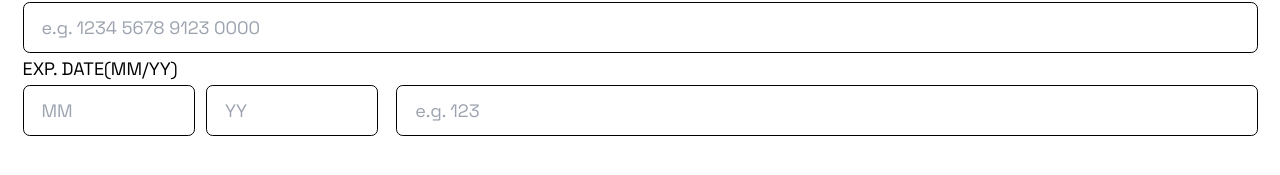
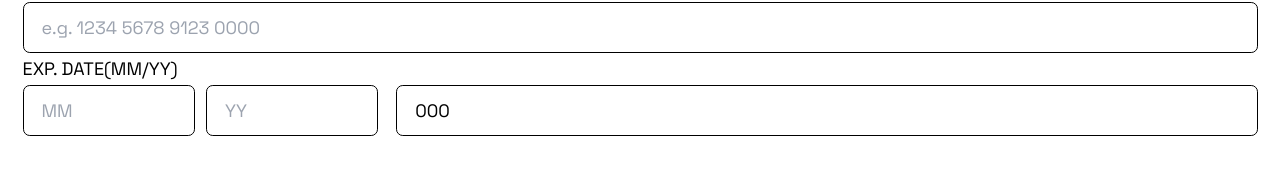
Before and after one commit to soewaiyanag/interactive-card-details-form, a React (Create React App) app: page / in a window 1280 px wide. Shown: the part 563-738 px from the top of the page. Built offline with nearby package versions, Linux system fonts and the light colour scheme.

Commit message:
fix: seperated expDateSlice.js to monthSlice.js && yearSlice.js to make NumberInput.js to use globally

```diff
--- a/src/Components/NumberInput.js
+++ b/src/Components/NumberInput.js
@@ -1,16 +1,17 @@
 import { useDispatch, useSelector } from "react-redux";
+import { useRef } from "react";
 import clamp from "functions/clamp";
 import formatTo2Digits from "functions/formatTo2Digits";
 
 const NumberInput = ({ min, max, id, action, name, placeholder }) => {
   const dispatch = useDispatch();
-  const stateValue = useSelector((state) => state.expDate[name]);
+  const stateValue = useSelector((state) => state[name].value);
   const value = stateValue === "00" ? "" : stateValue;
 
   const onChangeHandler = (event) => {
     const clampedValue = clamp(event.target.value, min, max);
     const formattedValue = formatTo2Digits(clampedValue);
-    dispatch(action({ [name]: formattedValue }));
+    dispatch(action({ value: formattedValue }));
   };
 
   return (
--- a/src/app/store.js
+++ b/src/app/store.js
@@ -1,14 +1,16 @@
 import { configureStore } from "@reduxjs/toolkit";
 import cardNumberReducer from "features/cardNumber/cardNumberSlice";
 import cardHolderReducer from "features/cardHolder/cardHolderSlice";
-import expDateReducer from "features/expDate/expDateSlice";
+import monthReducer from "features/month/monthSlice";
+import yearReducer from "features/year/yearSlice";
 import cvcReducer from "features/cvc/cvcSlice";
 
 const store = configureStore({
   reducer: {
     cardNumber: cardNumberReducer,
     cardHolder: cardHolderReducer,
-    expDate: expDateReducer,
+    month: monthReducer,
+    year: yearReducer,
     cvc: cvcReducer,
   },
 });
--- a/src/features/cvc/CvcInput.js
+++ b/src/features/cvc/CvcInput.js
@@ -3,7 +3,7 @@ import { update } from "./cvcSlice";
 
 const CvcInput = () => {
   const min = 0;
-  const max = 99;
+  const max = 999;
 
   return (
     <NumberInput
--- a/src/features/expDate/ExpDate.js
+++ b/src/features/expDate/ExpDate.js
@@ -1,9 +1,9 @@
 import { useSelector } from "react-redux";
 
 const ExpDate = () => {
-  const date = useSelector((state) => state.expDate);
-  const month = date.month || "00";
-  const year = date.year || "00";
+  const year = useSelector((state) => state.year.value) || "00";
+  const month = useSelector((state) => state.month.value) || "00";
+  console.log(year, month);
   return <span className="card-small-text">{month + "/" + year}</span>;
 };
 
--- a/src/features/expDate/ExpDateInput.js
+++ b/src/features/expDate/ExpDateInput.js
@@ -1,5 +1,5 @@
-import MonthInput from "./MonthInput";
-import YearInput from "./YearInput";
+import MonthInput from "../month/MonthInput";
+import YearInput from "../year/YearInput";
 
 const ExpDateInput = () => {
   return (
--- a/src/features/expDate/expDateSlice.js
+++ /dev/null
@@ -1,23 +0,0 @@
-import { createSlice } from "@reduxjs/toolkit";
-
-const initialState = {
-  month: "00",
-  year: "00",
-};
-
-export const expDateSlice = createSlice({
-  name: "expDate",
-  initialState,
-  reducers: {
-    updateMonth: (state, action) => {
-      state.month = action.payload.month;
-    },
-    updateYear: (state, action) => {
-      state.year = action.payload.year;
-    },
-  },
-});
-
-export const { updateMonth, updateYear } = expDateSlice.actions;
-
-export default expDateSlice.reducer;
--- a/src/features/expDate/MonthInput.js
+++ b/src/features/month/MonthInput.js
@@ -1,5 +1,5 @@
 import NumberInput from "Components/NumberInput";
-import { updateMonth } from "./expDateSlice";
+import { update } from "./monthSlice";
 
 const MonthInput = () => {
   const min = 0;
@@ -12,7 +12,7 @@ const MonthInput = () => {
       placeholder="MM"
       name="month"
       id="monthInput"
-      action={updateMonth}
+      action={update}
     />
   );
 };
--- /dev/null
+++ b/src/features/month/monthSlice.js
@@ -0,0 +1,19 @@
+import { createSlice } from "@reduxjs/toolkit";
+
+const initialState = {
+  value: "00",
+};
+
+const monthSlice = createSlice({
+  name: "month",
+  initialState,
+  reducers: {
+    update: (state, action) => {
+      state.value = action.payload.value;
+    },
+  },
+});
+
+export const { update } = monthSlice.actions;
+
+export default monthSlice.reducer;
--- a/src/features/expDate/YearInput.js
+++ b/src/features/year/YearInput.js
@@ -1,5 +1,5 @@
 import NumberInput from "Components/NumberInput";
-import { updateYear } from "./expDateSlice";
+import { update } from "./yearSlice";
 
 const YearInput = () => {
   const min = 0;
@@ -12,7 +12,7 @@ const YearInput = () => {
       placeholder="YY"
       name="year"
       id="yearInput"
-      action={updateYear}
+      action={update}
     />
   );
 };
--- /dev/null
+++ b/src/features/year/yearSlice.js
@@ -0,0 +1,19 @@
+import { createSlice } from "@reduxjs/toolkit";
+
+const initialState = {
+  value: "00",
+};
+
+const yearSlice = createSlice({
+  name: "year",
+  initialState,
+  reducers: {
+    update: (state, action) => {
+      state.value = action.payload.value;
+    },
+  },
+});
+
+export const { update } = yearSlice.actions;
+
+export default yearSlice.reducer;
```
